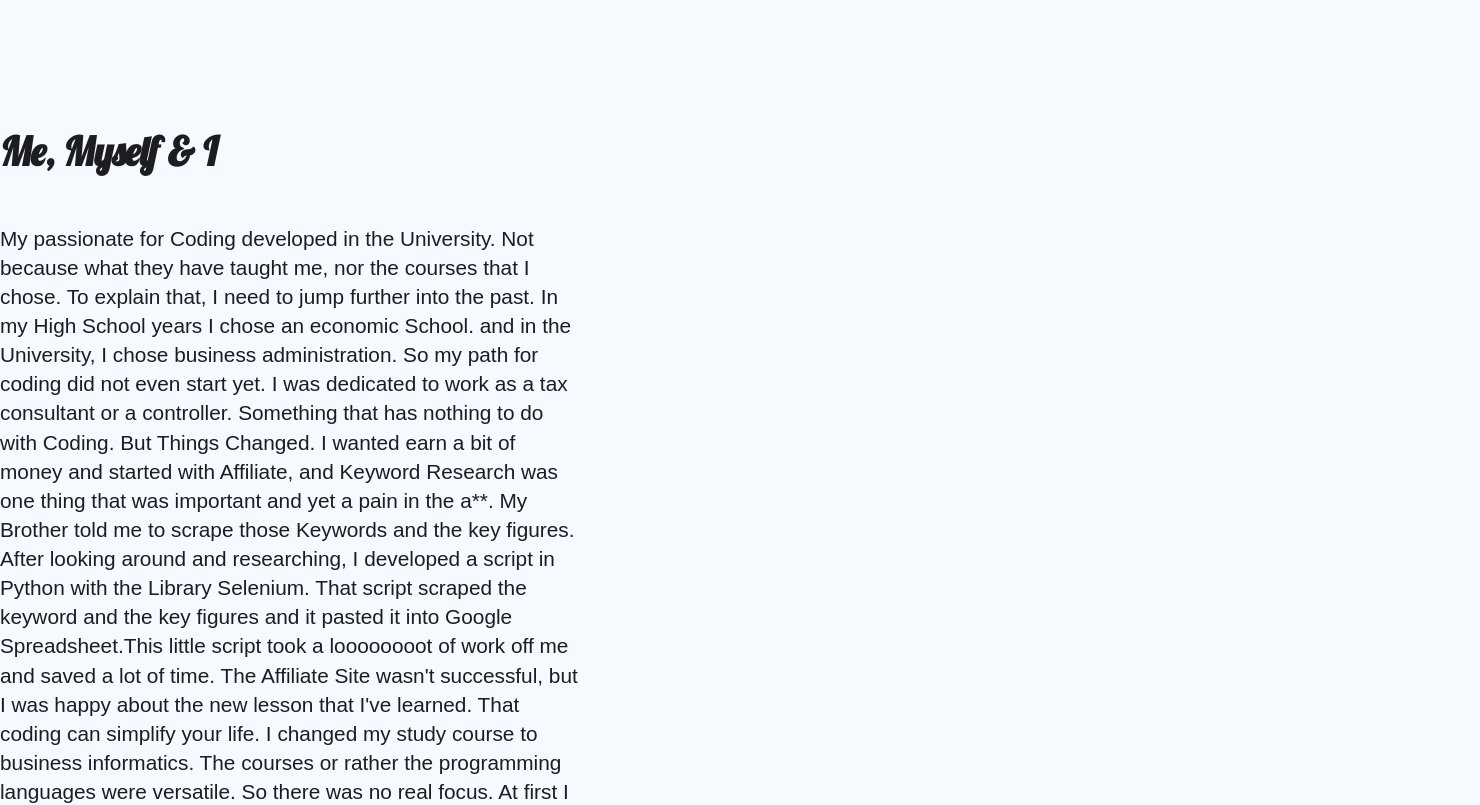
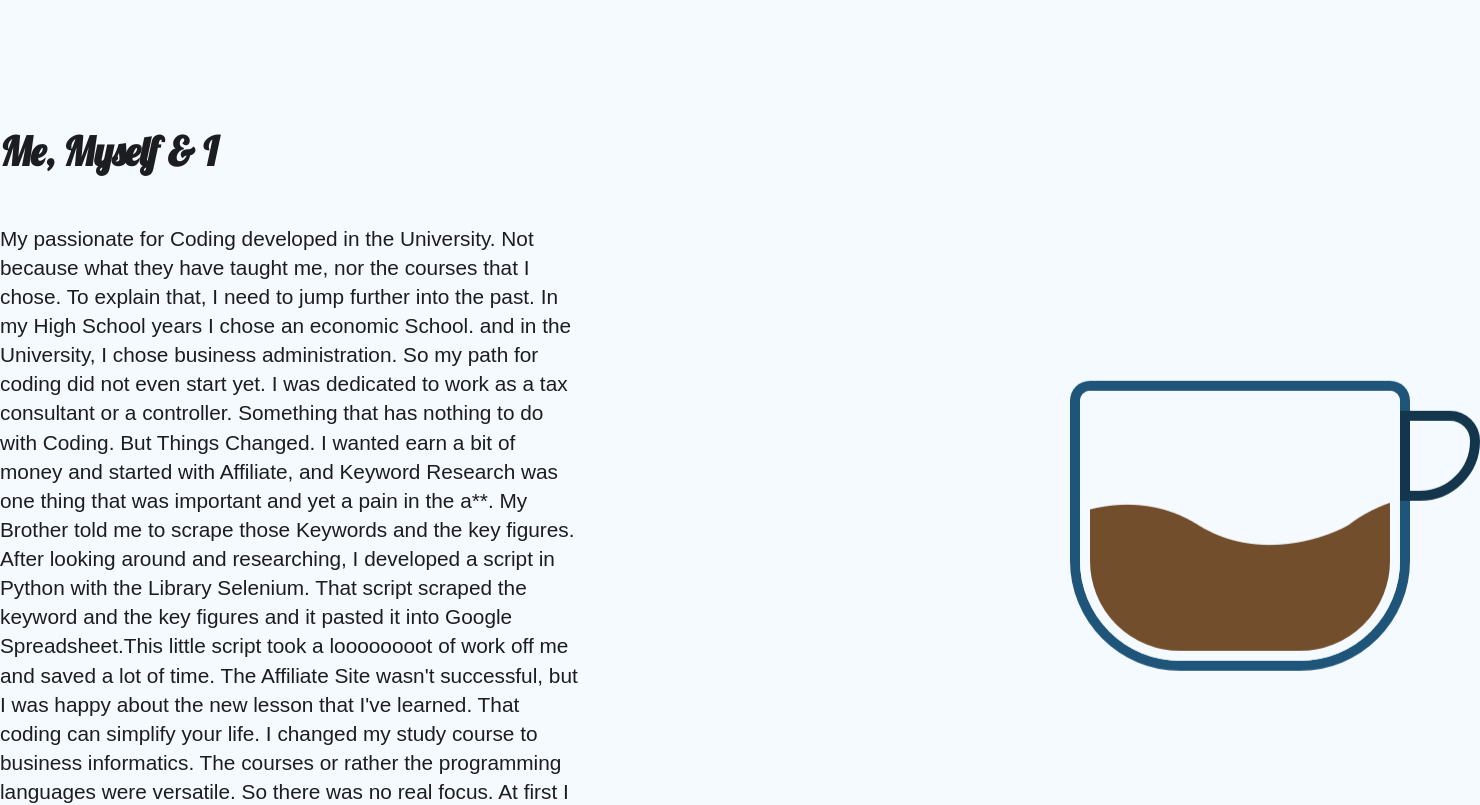
Before and after one commit to karaKaan/portfolio, a Svelte app: page / in a window 1280 px wide. Shown: the part 680-1485 px from the top of the page, 1480 px wide, since content can reach past the window. Built offline with nearby package versions, Linux system fonts and the light colour scheme; some icons are missing; a web font is replaced by a local one.

Commit message:
coffee animation finished

```diff
--- a/public/global.css
+++ b/public/global.css
@@ -102,6 +102,8 @@ button {
 }
 
 .container {
+  display: flex;
+  justify-content: space-between;
   width: 1400px;
   margin: auto;
 }
--- a/src/App.svelte
+++ b/src/App.svelte
@@ -3,7 +3,16 @@
   import Title from "./app/components/elements/Title/Title.svelte";
   import Solar from "./app/components/modules/SolarImg/Solar.svelte";
   import Button from "./app/components/elements/Buttons/Button.svelte";
-  import Content from "./app/components/elements/Content/Content.svelte"
+  import Content from "./app/components/elements/Content/Content.svelte";
+  import FadeRight from "./app/components/layout/Fade/FadeRight.svelte";
+  import FadeLeft from './app/components/layout/Fade/FadeLeft.svelte'
+  import CoffeeAnim from './app/components/modules/CoffeeAnim/CoffeeAnim.svelte'
+
+  window.addEventListener('scroll', () => {
+    // console.log(window.pageYOffset, document.body.offsetHeight,window.innerHeight);
+	  document.body.style.setProperty('--coffee-scroll', (window.pageYOffset - 100 )/ (document.body.offsetHeight - window.innerHeight))
+  })
+
 </script>
 
 <main>
@@ -27,32 +36,57 @@
       <Solar src="images/profile.png" />
     </div>
   </div>
-  <div class="container">
-    <Title type="title" text="Me, Myself & I" />
-    <Content>
-      My passionate for Coding developed in the University. Not because what
-      they have taught me, nor the courses that I chose. To explain that, I need
-      to jump further into the past. In my High School years I chose an economic
-      School. and in the University, I chose business administration. So my path
-      for coding did not even start yet. I was dedicated to work as a tax
-      consultant or a controller. Something that has nothing to do with Coding.
-      But Things Changed. I wanted earn a bit of money and started with
-      Affiliate, and Keyword Research was one thing that was important and yet a
-      pain in the a**. My Brother told me to scrape those Keywords and the key
-      figures. After looking around and researching, I developed a script in
-      Python with the Library Selenium. That script scraped the keyword and the
-      key figures and it pasted it into Google Spreadsheet.This little script
-      took a loooooooot of work off me and saved a lot of time. The Affiliate
-      Site wasn't successful, but I was happy about the new lesson that I've
-      learned. That coding can simplify your life. I changed my study course to
-      business informatics. The courses or rather the programming languages were
-      versatile. So there was no real focus. At first I wanted to become a Data
-      Scientist, but then I reevaluate my decision and chose to become a Full
-      Stack Web Developer.Reasons for me to become a Web developer was: <br/>🔥
-      Providing a Solution. <br/>🔥 Reaching a lot of People. <br/>🔥 Fun Factor and
-      Visual Approvment.
-    </Content>
+  <div class="container wrapper">
+    <FadeRight>
+      <Title type="title" text="Me, Myself & I" />
+      <Content>
+        My passionate for Coding developed in the University. Not because what
+        they have taught me, nor the courses that I chose. To explain that, I
+        need to jump further into the past. In my High School years I chose an
+        economic School. and in the University, I chose business administration.
+        So my path for coding did not even start yet. I was dedicated to work as
+        a tax consultant or a controller. Something that has nothing to do with
+        Coding. But Things Changed. I wanted earn a bit of money and started
+        with Affiliate, and Keyword Research was one thing that was important
+        and yet a pain in the a**. My Brother told me to scrape those Keywords
+        and the key figures. After looking around and researching, I developed a
+        script in Python with the Library Selenium. That script scraped the
+        keyword and the key figures and it pasted it into Google
+        Spreadsheet.This little script took a loooooooot of work off me and
+        saved a lot of time. The Affiliate Site wasn't successful, but I was
+        happy about the new lesson that I've learned. That coding can simplify
+        your life. I changed my study course to business informatics. The
+        courses or rather the programming languages were versatile. So there was
+        no real focus. At first I wanted to become a Data Scientist, but then I
+        reevaluate my decision and chose to become a Full Stack Web
+        Developer.Reasons for me to become a Web developer was: <br />🔥
+        Providing a Solution. <br />🔥 Reaching a lot of People. <br />🔥 Fun
+        Factor and Visual Approvment.
+      </Content>
+    </FadeRight>
+	<FadeLeft>
+		<CoffeeAnim />
+	</FadeLeft>
+</div>
+<div class="container section">
+  <div class="content-wrapper">
+    <div>
+      <Title type="bigTitle" prefix="firstTitle" text="👋 Hi, " />
+      <Title type="bigTitle" prefix="secTitle" text="I'm Kaan." />
+      <Title
+        type="bigTitle"
+        prefix="thirdTitle"
+        text="Full Stack Developer."
+      />
+    </div>
+    <div>
+      <Button text="Contact me" primary />
+    </div>
   </div>
+  <div>
+    <Solar src="images/profile.png" />
+  </div>
+</div>
 </main>
 
 <style>
--- /dev/null
+++ b/src/app/components/layout/Fade/FadeLeft.svelte
@@ -0,0 +1,7 @@
+<script>
+
+</script>
+
+<div data-aos='fade-left' data-aos-duration='600'>
+    <slot></slot>
+</div>
--- /dev/null
+++ b/src/app/components/layout/Fade/FadeRight.svelte
@@ -0,0 +1,7 @@
+<script>
+
+</script>
+
+<div data-aos='fade-right' data-aos-duration='600'>
+    <slot></slot>
+</div>
--- /dev/null
+++ b/src/app/components/modules/CoffeeAnim/CoffeeAnim.svelte
@@ -0,0 +1,84 @@
+<script>
+
+</script>
+
+<div class="move-bottom">
+    <div class="coffee-cup ">
+        <div class="handle" />
+    </div>
+</div>
+
+<style>
+    .coffee-cup{
+        position: relative;
+        border: 10px solid var(--neutral-white);
+        width:  300px;
+        height: 250px;
+        border-bottom-left-radius: 100px;
+        border-bottom-right-radius: 100px;
+        border-top-left-radius: 10px;
+        border-top-right-radius: 10px;
+        box-shadow: 0px 0px 0px 10px var(--primary-700);
+        background-image: url('/images/coffee-brown.png');
+        background-repeat: repeat-x;
+        background-position: 0px 250px;
+        animation: fill 5s linear infinite;
+        animation-play-state: paused;
+        animation-delay: calc(var(--coffee-scroll) * -4s);
+        animation-iteration-count: 1;
+        animation-fill-mode: both;
+    }
+    .move-bottom{
+
+        animation: moveBottom 1.5s infinite;
+        animation-play-state: paused;
+        animation-delay: calc(var(--coffee-scroll) * -1s);
+        animation-iteration-count: 1;
+        animation-fill-mode: both;
+    }
+    @keyframes fill {
+        0% {
+            background-position: 0px 250px;
+        }
+        20% {
+            background-position: -450px 100px;
+        }
+        40% {
+            background-position: -900px 50px;
+        }
+        80% {
+            background-position: -1350px -40px;
+        }
+        100% {
+            background-position: 0px -200px;
+        }
+
+    }
+    @keyframes moveBottom {
+        from {
+            transform: translateY(0px);
+        }
+
+        to {
+            transform: translateY(600px);
+        }
+
+    }
+
+    .handle{
+        position: absolute;
+        right: -30%;
+        top: 10px;
+        width: 60px;
+        height: 70px;
+        border: 10px solid var(--primary-800);
+        border-top-right-radius: 100px;
+        border-bottom-right-radius: 200px;
+        background: transparent;
+    }
+    @keyframes rotate{
+        to {
+            transform: rotate(360deg);
+        }
+    }
+</style>
```
Also changed, not shown: public/images/coffee-brown.png (added).
